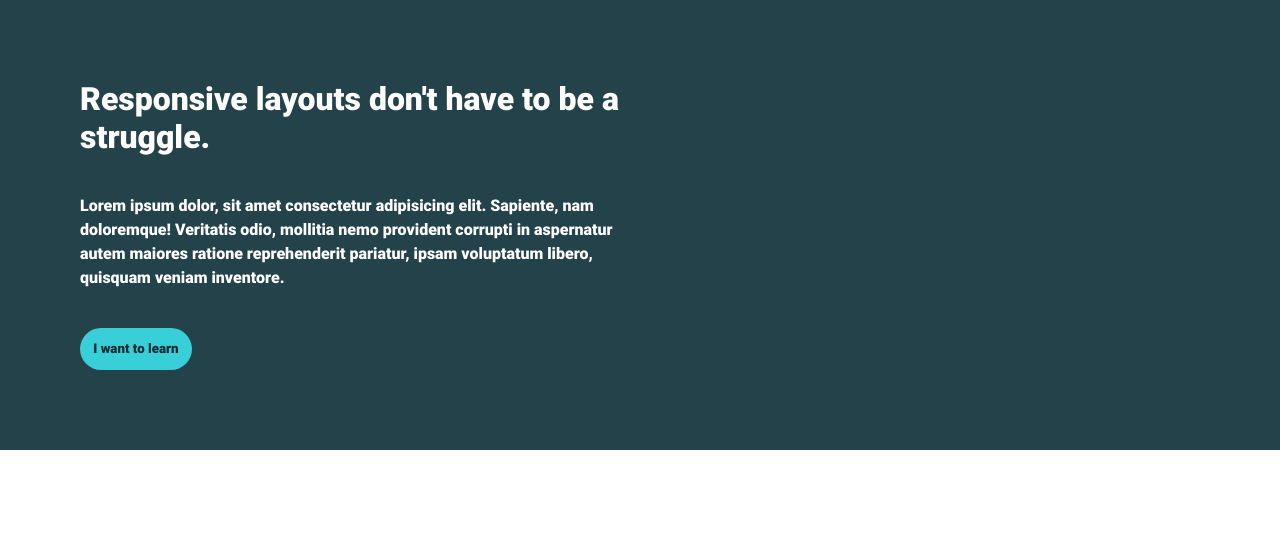
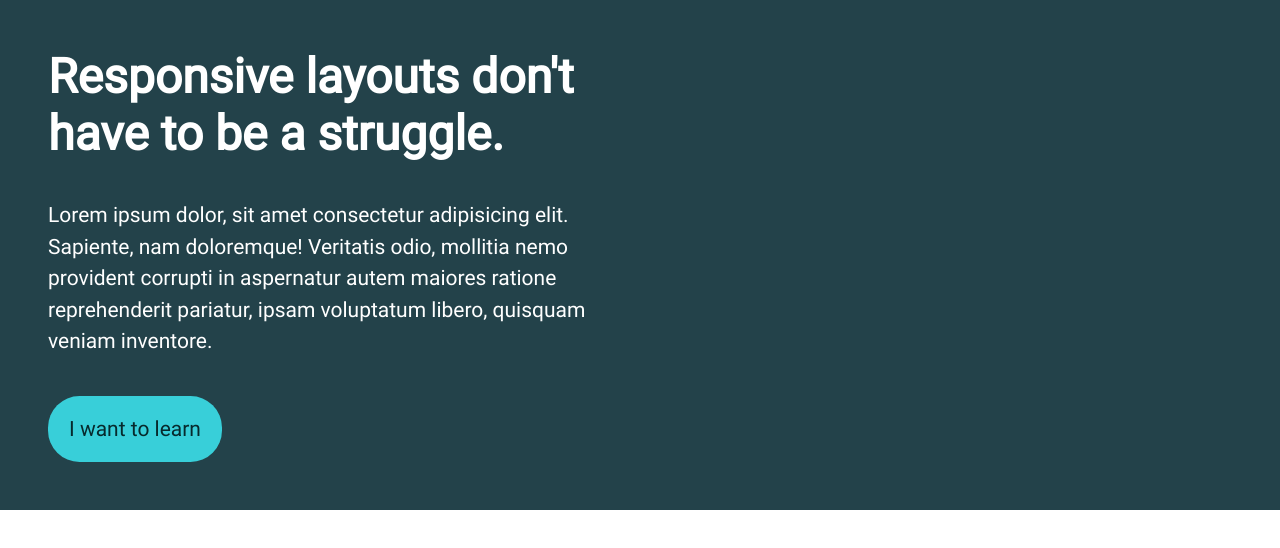
Before and after one commit to AdnanOlarmmi/Responsitivity-challenge-3, a plain HTML site: page index.html in a window 1280 px wide. Drawn offline with Linux system fonts and the light colour scheme.

Commit message:
and this last thing

```diff
--- a/index.html
+++ b/index.html
@@ -24,5 +24,7 @@
         <button class="btn">I want to learn</button>
       </div>
     </div>
+    <div>
+
   </body>
 </html>
--- a/styles.css
+++ b/styles.css
@@ -1,7 +1,7 @@
 
   @font-face {
     font-family: 'Roboto'; /* this value can be anything you wish - it gets used in the class definition below */
-    src: url('Roboto/Roboto-Black.ttf'); /* add the file path to your font here */
+    src: url('Roboto/Roboto-Regular.ttf'); /* add the file path to your font here */
   }
 
 
@@ -10,34 +10,35 @@
     padding: 0;
     margin: 0;
     font-family: Roboto;
+
 }
 
 .container{
     background-color: #23424A;
-    padding: 5em;
-
+    padding: 3em;
 }
 
 .childContainer{
     width: 50%;
     max-width: 750px;
-
 }
 
 h1{
+    color:#FFFFFF;
+    font-size: 48px;
+}
 
-    color:#FFFFFF;
-}
 p{
     color:#FFFFFF;
     line-height: 1.5;
+    font-size: 21px;
 }
 
 button {
     background-color: #38CFD9;
     color: #072A2D;
     border-radius: 31.5px;
-    padding:1em;
+    padding: 1em;
     border: 0;
-
+    font-size: 21px;
 }
```
